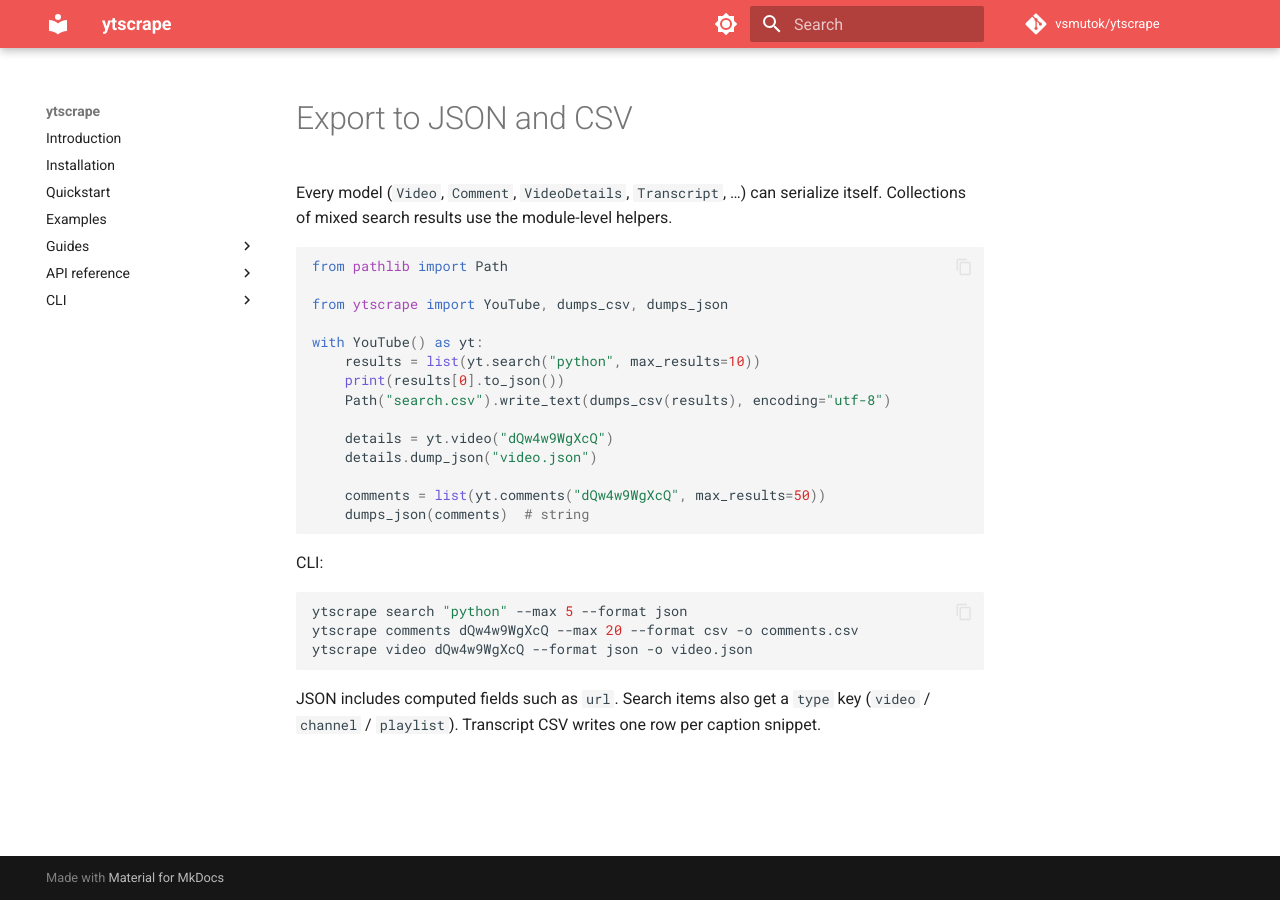
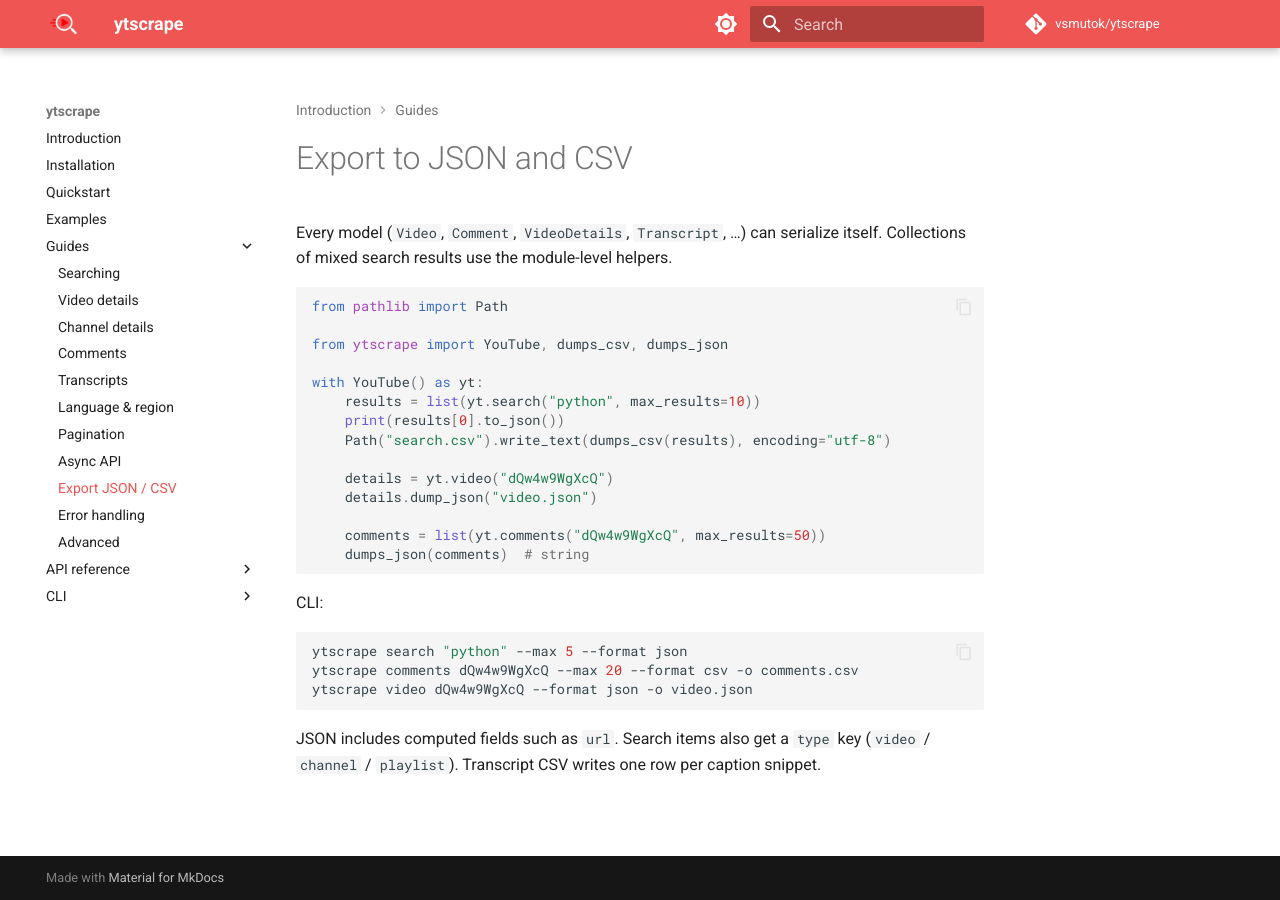
Before and after one commit to vsmutok/ytscrape, an MkDocs documentation site: the page built from docs/guides/export.md, in a window 1280 px wide. Built offline with MkDocs 1.6.1 and Material for MkDocs 9.7.7, drawn with Linux system fonts in a browser that asks for light colours; comment, search, counter and statistics services are not loaded.

Commit message:
feat: add logo and demo images to documentation, update navigation for JSON/CSV export guide

```diff
--- a/mkdocs.yml
+++ b/mkdocs.yml
@@ -10,6 +10,8 @@ site_dir: site
 
 theme:
   name: material
+  logo: assets/logo.png
+  favicon: assets/logo.png
   palette:
     - media: "(prefers-color-scheme: light)"
       scheme: default
@@ -73,6 +75,7 @@ nav:
       - Language & region: guides/language-region.md
       - Pagination: guides/pagination.md
       - Async API: guides/async.md
+      - Export JSON / CSV: guides/export.md
       - Error handling: guides/error-handling.md
       - Advanced: guides/advanced.md
   - API reference:
```
Also changed, not shown: README.md (+11 -0 lines), docs/index.md (+4 -0 lines), todo.md (+3 -2 lines), docs/assets/demo_cli.gif (added), docs/assets/logo.png (added), docs/assets/logo_text.png (added), docs/assets/logo_text_with_bg.png (added).
